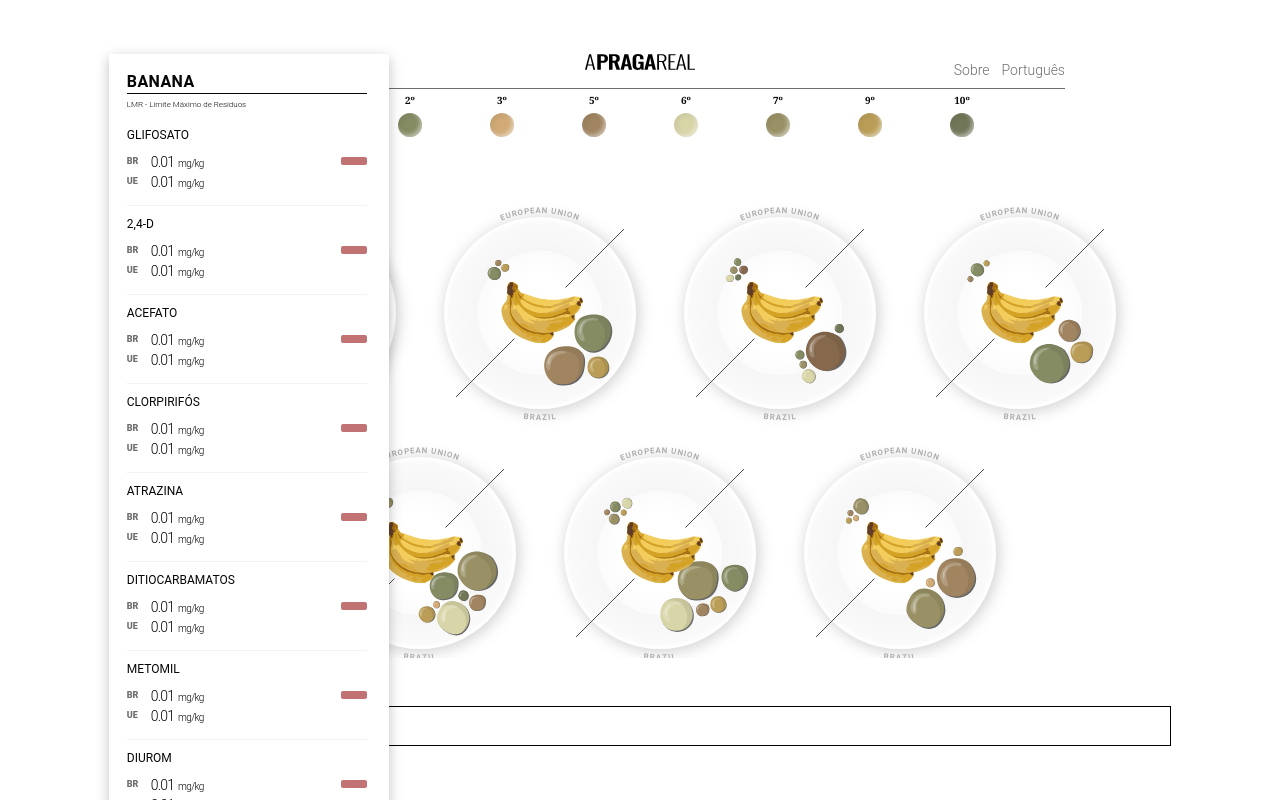
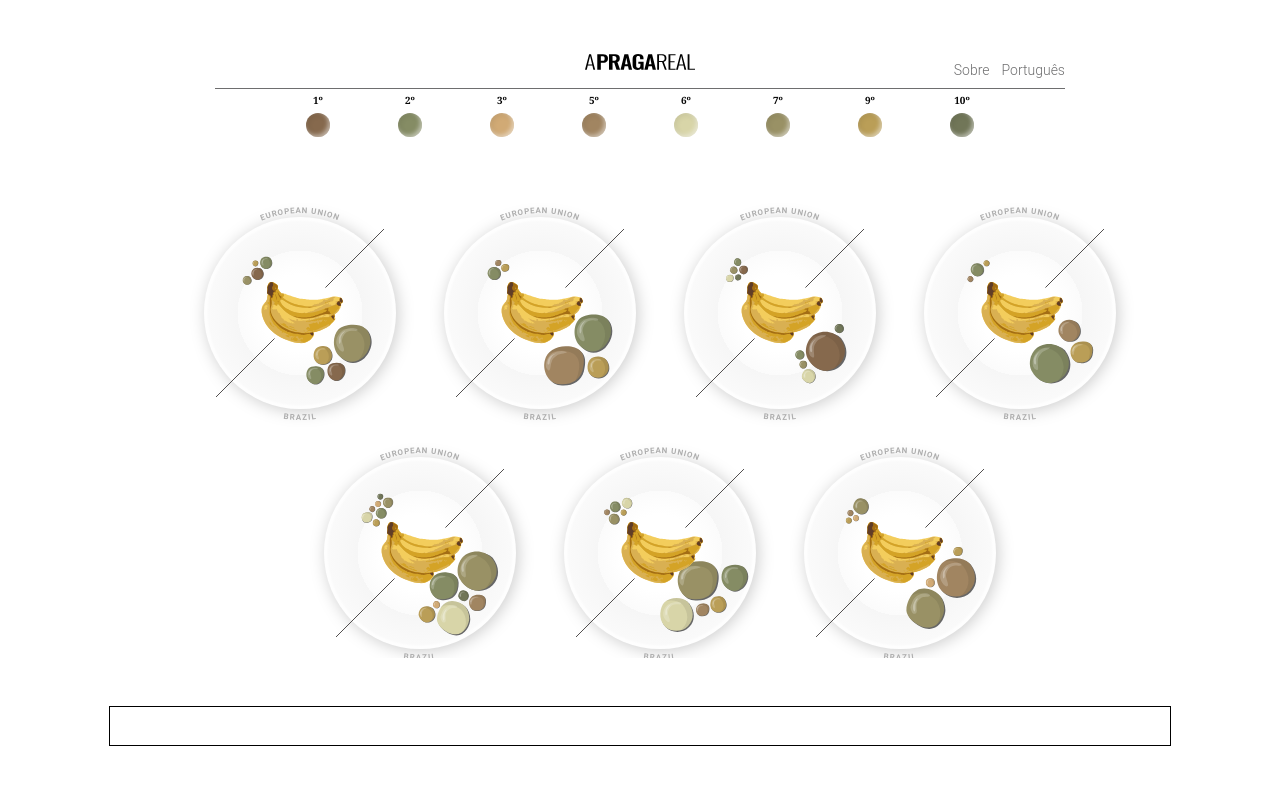
Before and after one commit to itdoliva/apragareal, a React (Create React App) app: page / in a window 1280 px wide. Built offline with nearby package versions, Linux system fonts and the light colour scheme.

Commit message:
feat: tooltip rendering position fixed

```diff
--- a/src/pages/Main/components/Plate/Plate.css
+++ b/src/pages/Main/components/Plate/Plate.css
@@ -1,3 +1,13 @@
+
+.plate-wrapper .tooltip-trigger {
+    position: absolute;
+    width: 100%;
+    height: 100%;
+    top: 0;
+    left: 0;
+    z-index: 3;
+}
+
 .plate-wrapper img {
     position: absolute;
     top: 50%;
@@ -5,16 +15,24 @@
     transform: translate(-50%, -50%);
     width: 43%;
     height: 43%;
+
+    pointer-events: none;
 }
 
 .plate-wrapper svg {
     width: 100%;
     height: 100%;
+
+    pointer-events: none;
 }
 
 .plate-circle {
     fill: var(--white);
     filter: drop-shadow(2px 2px 8px rgba(0, 0, 0, 0.2));
+}
+
+.plate-circle.stronger {
+    filter: drop-shadow(4px 4px 10px rgba(0, 0, 0, 0.4));
 }
 
 .plate-inner-circle {
--- a/src/pages/Main/components/Plate/Plate.js
+++ b/src/pages/Main/components/Plate/Plate.js
@@ -1,8 +1,8 @@
 import { useEffect, useRef } from 'react';
 import * as d3 from 'd3';
 import fruit from '../../../../static/imgs/banana.svg';
+import getRandomDrop from '../../functions/getRandomDrop';
 import './Plate.css';
-import getRandomDrop from '../../functions/getRandomDrop';
 
 
 export default function Plate({ cultive, data, nodes, extentLMR }) {
@@ -19,11 +19,13 @@ export default function Plate({ cultive, data, nodes, extentLMR }) {
     }, [data])
 
     return (
-        <li className="plate-wrapper">
+        <li ref={ref} className="plate-wrapper">
+            <div className="tooltip-trigger"></div>
             <img src={fruit} className="cultive-svg" alt={cultive} />
-            <svg ref={ref}>
+            <svg>
               <defs></defs>
             </svg>
+
         </li>
     )
 }
@@ -103,8 +105,20 @@ PlateD3.arcGenerator = d3.arc()
 
 // Drop Arcs
 PlateD3.create = (ref, cultive, data, nodes, extentLMR) => {
-    const svg = d3.select(ref.current)
+    const wrapper = d3.select(ref.current)
+    const svg = wrapper.select('svg')
+    const ttipTrigger = wrapper.select('.tooltip-trigger')
 
+    PlateD3.drawPlate(svg)
+    PlateD3.drawCountryLabel(svg)
+    PlateD3.drawDrops(svg, nodes, extentLMR)
+    PlateD3.setHoverEvents(svg, ttipTrigger, cultive, data, extentLMR)
+
+    // Update
+    PlateD3.update(ref, data)
+}
+
+PlateD3.setHoverEvents = (svg, ttipTrigger, cultive, data, extentLMR) => {
   const barScale = d3.scaleLinear()
     .domain(extentLMR)
     .range([0, 120])
@@ -113,16 +127,38 @@ PlateD3.create = (ref, cultive, data, nodes, extentLMR) => {
     .domain([1, 20])
     .range(['#C17373', '#C23838'])
 
-    svg.on('mouseenter', () => {
   const tooltip = d3.select('.tooltip-wrapper')
+  const plateCircle = svg.select('.plate-circle')
+
+
+  ttipTrigger.on('mouseenter', function(d) {
 
     tooltip
+        .classed('deactivate', false)
       .select('.tooltip-header-title')
         .text(cultive)
 
-      data.forEach(pest => {
-        const cardBR = tooltip.select(`.tooltip-card.card-${pest.rank} .br`)
-        const cardEU = tooltip.select(`.tooltip-card.card-${pest.rank} .eu`)
+    plateCircle
+      .classed('stronger', true)
+
+    tooltip.selectAll('.tooltip-card')
+      .each(function() {
+        const ttCard = d3.select(this)
+
+        const reg = /(?!card-)\d+/g
+        const rank = +reg.exec(ttCard.attr('class'))
+
+        const pest = data.find(d => d.rank === rank)
+
+        ttCard
+          .classed('deactivate', !pest)
+
+        if (!pest) {
+          return
+        }
+
+        const cardBR = ttCard.select('.br')
+        const cardEU = ttCard.select('.eu')
 
         cardBR
         .select('.bar')
@@ -145,22 +181,42 @@ PlateD3.create = (ref, cultive, data, nodes, extentLMR) => {
         cardEU
           .select('.lmr')
             .text(pest.euLMR)
+      })
+
+    const screen = d3.select('.App')
+    const screenWidth = +screen.style('width').replace('px', '')
+    const screenHeight = +screen.style('height').replace('px', '')
+    const tooltipWidth = +tooltip.style('width').replace('px', '')
+    const tooltipHeight = +tooltip.style('height').replace('px', '')
+
+    let x = d.x - d.offsetX + 222
+    let y = d.y - d.offsetY + 168
+
+
+    if (screenHeight - (y + tooltipHeight) < 0) {
+      y = y + (screenHeight - (y + tooltipHeight)) - 126
+    }
+
+    if (screenWidth - (x + tooltipWidth) < 0) {
+      x = x - tooltipWidth - 222
+    }
+
+
+    tooltip
+      .style('top', y+'px')
+      .style('left', x+'px');
 
 
   })
 
+  ttipTrigger.on('mouseleave', () => {
+    tooltip
+      .classed('deactivate', true)
 
+    plateCircle
+      .classed('stronger', false)
   })
-
-
-    PlateD3.drawPlate(svg)
-    PlateD3.drawCountryLabel(svg)
-    PlateD3.drawDrops(svg, nodes, extentLMR)
-
-    // Update
-    PlateD3.update(ref, data)
 }
-
 
 PlateD3.drawPlate = (svg) => {
   const defs = svg.select('defs')
@@ -325,7 +381,7 @@ PlateD3.drawDrops = (svg, nodes, extentLMR) => {
 
 
 PlateD3.update = (ref, data) => {
-  const svg = d3.select(ref.current)
+  const svg = d3.select(ref.current).select('svg')
   const width = +svg.style('width').replace('px', '')
   const height = +svg.style('height').replace('px', '')
   const center = width/2
--- a/src/pages/Main/components/Tooltip/Tooltip.css
+++ b/src/pages/Main/components/Tooltip/Tooltip.css
@@ -14,6 +14,39 @@
 
     font-style: normal;
     font-weight: 400;
+
+    pointer-events: none;
+
+    opacity: 1;
+
+}
+
+.tooltip-pointer {
+    display: none;
+
+    position: absolute;
+    top: 0;
+    left: 0;
+    width: 18px;
+    height: 18px;
+
+    background: -moz-linear-gradient(135deg, var(--black) 50%, rgba(255,255,255,0) 50%);
+    background: -webkit-linear-gradient(135deg, var(--black) 50%, rgba(255,255,255,0) 50%);
+    background: linear-gradient(135deg, var(--black) 50%, rgba(255,255,255,0) 50%);
+    filter: progid:DXImageTransform.Microsoft.gradient(startColorstr="#26229e",endColorstr="#ffffff",GradientType=1);
+
+}
+
+.tootip-wrapper div {
+    pointer-events: none;
+}
+
+.tooltip-wrapper.deactivate {
+    opacity: 0;
+}
+
+.tooltip-card.deactivate {
+    display: none;
 }
 
 .tooltip-header {
@@ -44,23 +77,23 @@
     border-bottom: 1px solid var(--black);
 }
 
+
 .tooltip-card {
     display: flex;
     flex-direction: column;
     justify-content: flex-start;
     align-items: stretch;
 
-    margin: 8px 0;
-    padding-bottom: 8px;
+    margin: 6px 0;
+    padding-bottom: 4px;
 }
 
 
 .tooltip-card-header {
     font-size: 12px;
-    line-height: 12px;
-    color: var(--black);
+    color: var(--gray-1);
 
-    margin: 4px 0;
+    margin: 2px 0;
 
     text-transform: uppercase;
 }
@@ -73,22 +106,19 @@
     border-bottom: 1px solid #aeaeae25
 }
 
-
 .tooltip-card-row {
     display: flex;
     flex-direction: row;
     justify-content: flex-start;
     align-items: center;
 
-    height: 20px;
+    height: 16px;
 }
 
 .tooltip-card-row .country-label {
     width: 14px;
-    font-style: normal;
     font-weight: 800;
     font-size: 9px;
-    line-height: 9px;
     text-transform: uppercase;
 
     color: var(--gray-1);
@@ -101,30 +131,32 @@
     flex-direction: row;
     align-items: center;
 
-    margin: 0 4px;
+    margin: 0 2px;
 }
 
 .tooltip-card-bar-wrapper .bar {
-    height: 18px;
+    height: 14px;
     margin-right: 6px;
 
     transition: width .3s ease-in-out;
 }
 
-.pest-1  .bar {background: var(--pest-1);}
-.pest-2  .bar {background: var(--pest-2);}
-.pest-3  .bar {background: var(--pest-3);}
-.pest-5  .bar {background: var(--pest-5);}
-.pest-6  .bar {background: var(--pest-6);}
-.pest-7  .bar {background: var(--pest-7);}
-.pest-9  .bar {background: var(--pest-9);}
-.pest-10 .bar {background: var(--pest-10);}
+.card-1  .bar {background: var(--pest-1);}
+.card-2  .bar {background: var(--pest-2);}
+.card-3  .bar {background: var(--pest-3);}
+.card-5  .bar {background: var(--pest-5);}
+.card-6  .bar {background: var(--pest-6);}
+.card-7  .bar {background: var(--pest-7);}
+.card-9  .bar {background: var(--pest-9);}
+.card-10 .bar {background: var(--pest-10);}
+
+.tooltip-wrapper .eu .bar {
+    opacity: .75;
+}
 
 .tooltip-card-row .lmr {
-    font-style: normal;
     font-weight: 300;
     font-size: 14px;
-    line-height: 105.19%;
 
     text-align: center;
     letter-spacing: -0.06em;
@@ -133,10 +165,8 @@
 }
 
 .tooltip-card-row .measure-unit {
-    font-style: normal;
     font-weight: 300;
     font-size: 14px;
-    line-height: 105.19%;
 
     text-align: left;
     letter-spacing: -0.06em;
--- a/src/pages/Main/components/Tooltip/Tooltip.js
+++ b/src/pages/Main/components/Tooltip/Tooltip.js
@@ -8,10 +8,12 @@ function Tooltip(props) {
   const shorts = Object.entries(props.language.countryLabel).map(d => [d[0], d[1].short])
 
   return (
-    <div className="tooltip-wrapper">
+    <div className="tooltip-wrapper deactivate">
+
+      <div className="tooltip-pointer"></div>
 
       <div className="tooltip-header">
-        <span className="tooltip-header-title">Banana</span>
+        <span className="tooltip-header-title"></span>
         <span>LMR - Limite Máximo de Resíduos</span>
       </div>
 
@@ -19,7 +21,7 @@ function Tooltip(props) {
 
         {pesticides.map(pest => (
           <div key={pest.rank}
-          className={"tooltip-card card-" + pest.rank}>
+          className={"tooltip-card deactivate card-" + pest.rank}>
 
             <div className="tooltip-card-header">
               {pest.label[langId]}
@@ -31,9 +33,8 @@ function Tooltip(props) {
                 const [countryId, label] = short
 
                 return (
-                  <div
-                    key={countryId}
-                    className={`tooltip-card-row ${countryId} pest-${pest.rank}`}>
+                  <div key={countryId}
+                    className={`tooltip-card-row ${countryId}`}>
 
                   <span className="country-label">{label}</span>
 
@@ -41,7 +42,7 @@ function Tooltip(props) {
                     <div className="bar" />
 
                     <span>
-                      <span className="lmr">0.01</span>
+                      <span className="lmr"></span>
                       <span className="measure-unit"> mg/kg</span>
                     </span>
 
```
Lines whose indentation alone changed are shown as unchanged.
